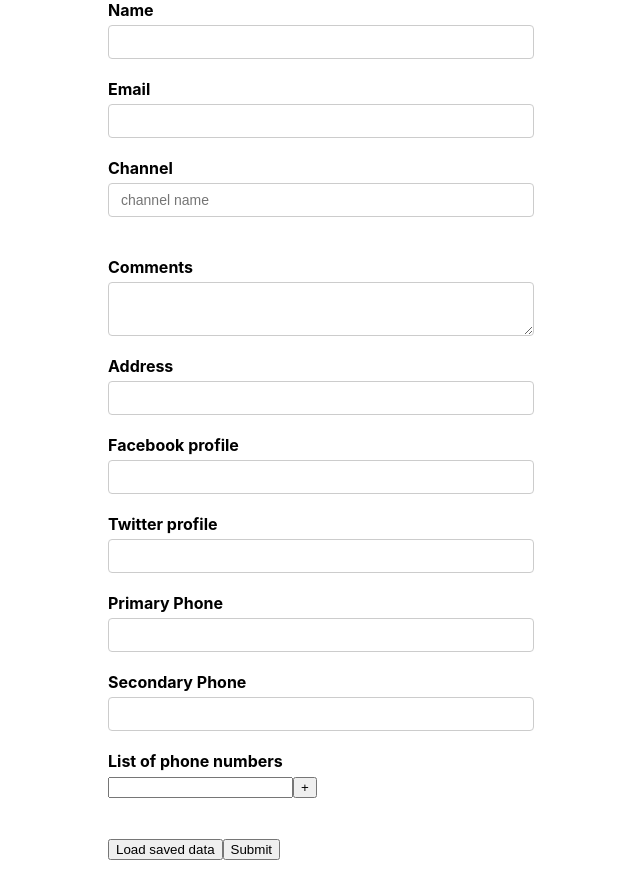
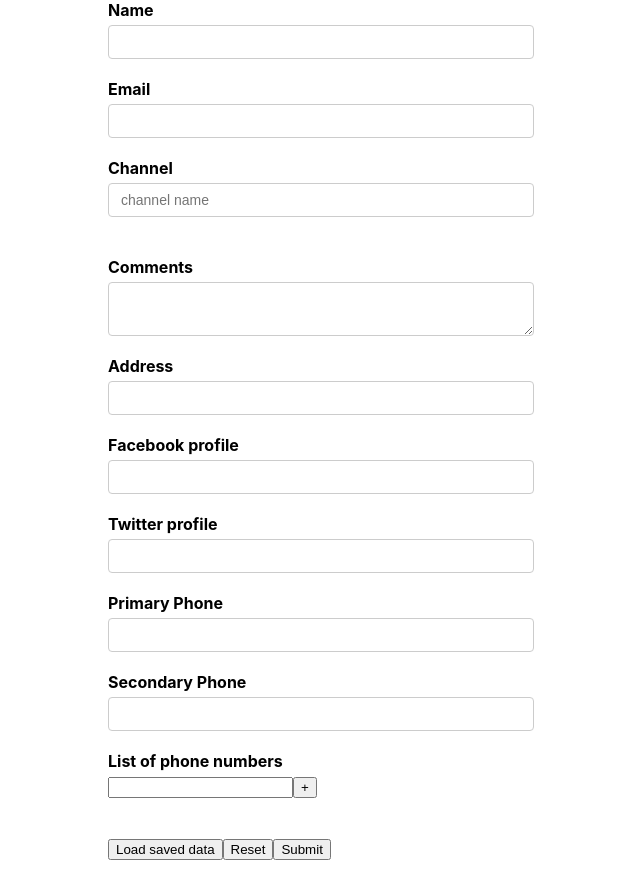
Before and after one commit to SaqibSattar/react-formik, a React (Vite) app: page / in a window 1280 px wide. Shown: the whole page, without its empty margins (319-959 px from the left). Built offline with nearby package versions, Linux system fonts and the light colour scheme.

Commit message:
Reset form data

```diff
--- a/src/components/YoutubeForm.jsx
+++ b/src/components/YoutubeForm.jsx
@@ -42,6 +42,7 @@ const onSubmit = (values, submitProps) => {
   console.log('Form data', values)
   console.log('submitProps', submitProps)
   submitProps.setSubmitting(false)
+  submitProps.resetForm()
 }
 
 const validationSchema = Yup.object({
@@ -217,6 +218,7 @@ const YoutubeForm = () => {
               Visit Fields
             </button> */}
             <button type="button" onClick={() => setFormValues(savedValues)}>Load saved data</button>
+            <button type='reset'>Reset</button>
             <button
               type="submit"
               disabled={!formik.isValid || formik.isSubmitting}
```
